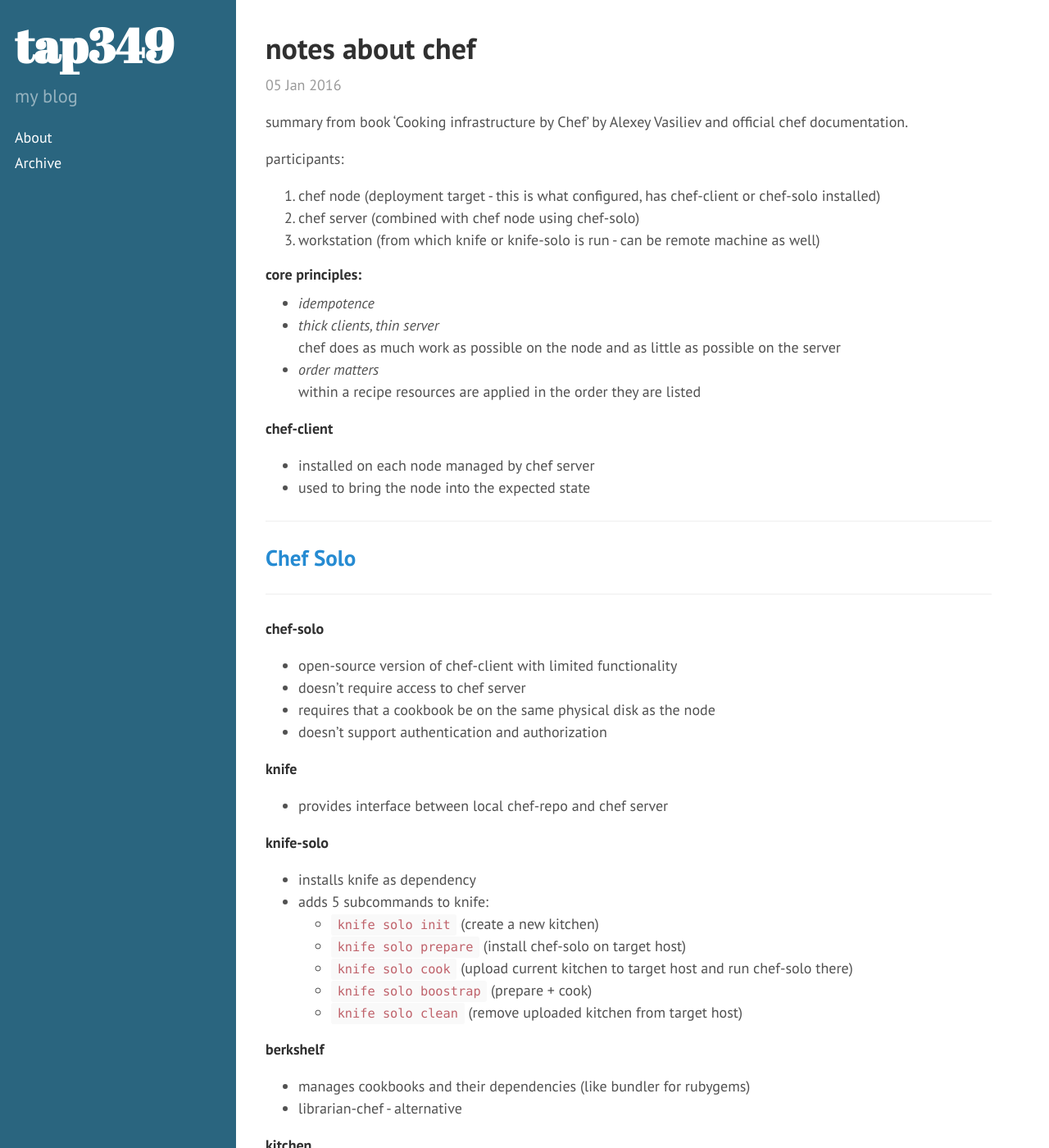
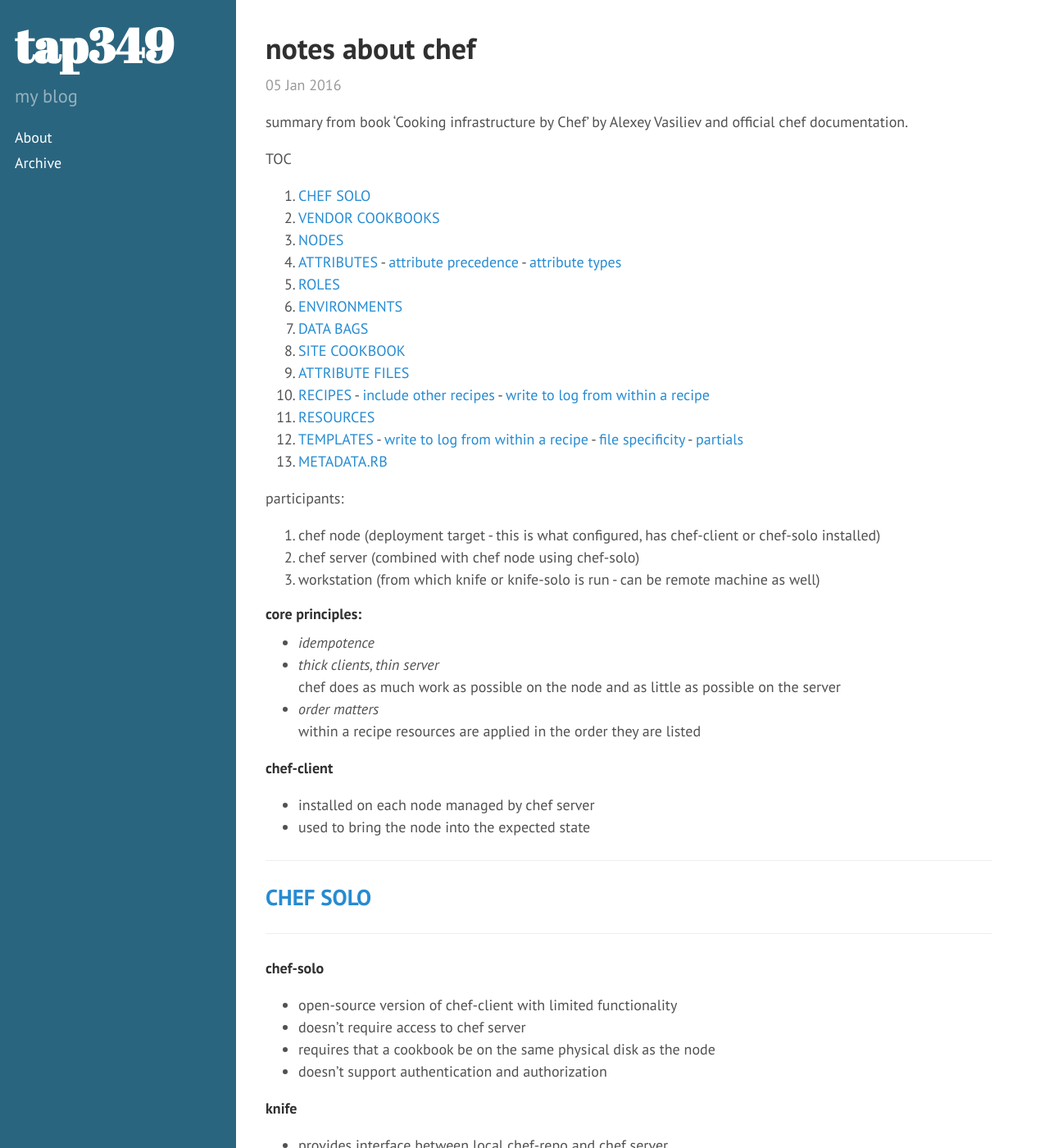
Before and after one commit to tap349/tap349.github.io, a Jekyll site: the page built from _posts/2015-01-06-notes-about-chef.md, in a window 1280 px wide and 1400 px high. Shown: the whole window at 82% size. Built offline with Jekyll 4.4.1, drawn with Linux system fonts in a browser that asks for light colours; Markdown is read by kramdown in place of the engine named in the settings.

Commit message:
update 2016-01-17_00:53:08

```diff
--- a/_posts/2015-01-06-notes-about-chef.md
+++ b/_posts/2015-01-06-notes-about-chef.md
@@ -10,6 +10,29 @@ summary from book 'Cooking infrastructure by Chef' by Alexey Vasiliev
 and official chef documentation.
 
 <!-- more -->
+
+TOC
+
+1. [CHEF SOLO](#chef-solo)
+  1. [VENDOR COOKBOOKS](#vendor-cookbooks)
+  2. [NODES](#nodes)
+  3. [ATTRIBUTES](#attributes)
+    - [attribute precedence](#attribute-precedence)
+    - [attribute types](#attribute-types)
+  4. [ROLES](#roles)
+  5. [ENVIRONMENTS](#environments)
+  6. [DATA BAGS](#data-bags)
+2. [SITE COOKBOOK](#site-cookbook)
+  1. [ATTRIBUTE FILES](#attribute-files)
+  2. [RECIPES](#recipes)
+    - [include other recipes](#include-other-recipes)
+    - [write to log from within a recipe](#write-to-log-from-within-a-recipe)
+  3. [RESOURCES](#resources)
+  4. [TEMPLATES](#templates)
+    - [write to log from within a recipe](#write-to-log-from-within-a-recipe)
+    - [file specificity](#file-specificity)
+    - [partials](#partials)
+  5. [METADATA.RB](#metadata.rb)
 
 participants:
 
@@ -33,7 +56,7 @@ participants:
 - used to bring the node into the expected state
 
 ___
-## [Chef Solo](https://docs.chef.io/chef_solo.html)
+## [CHEF SOLO](https://docs.chef.io/chef_solo.html)
 ___
 
 **chef-solo**
```
